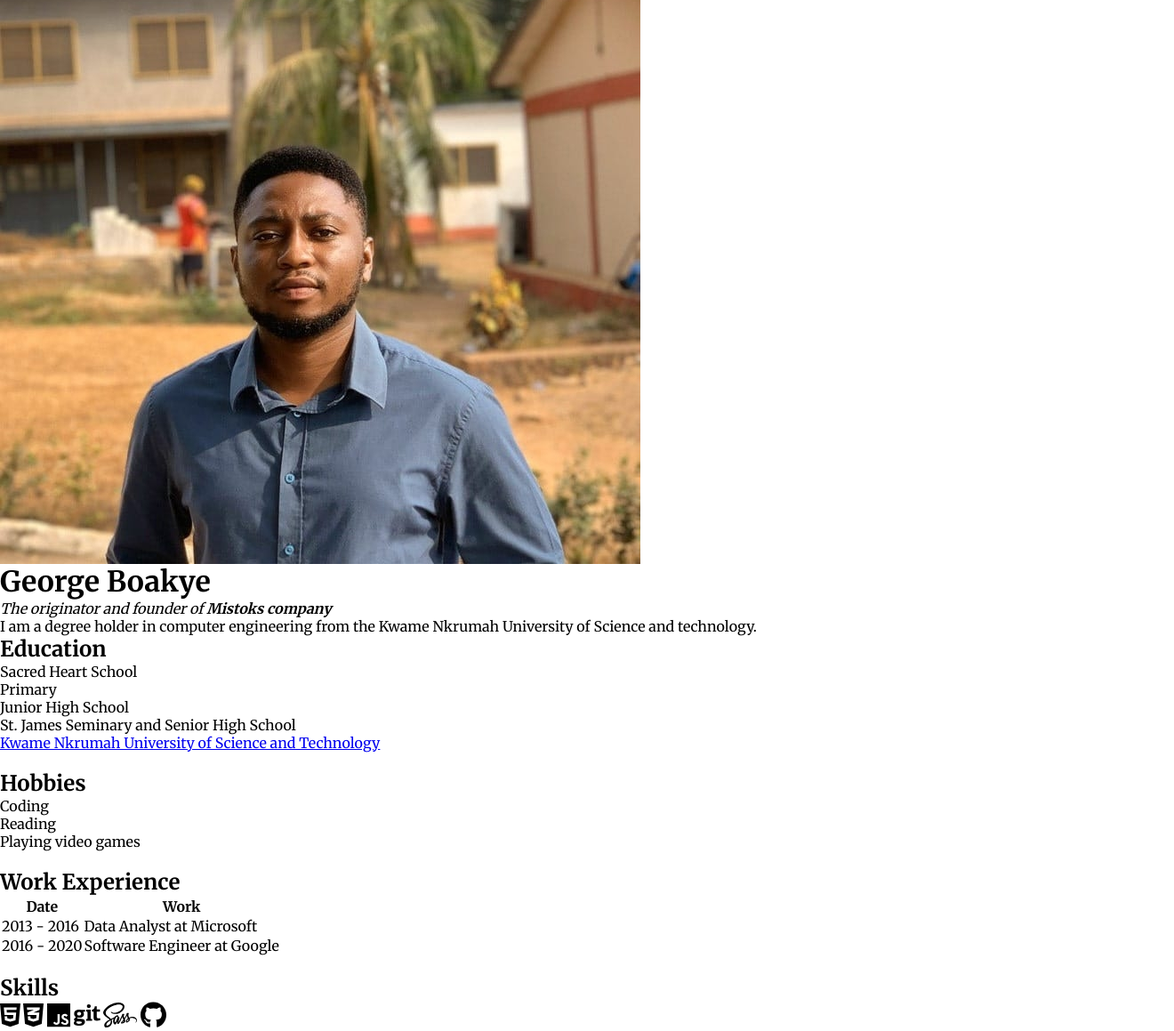
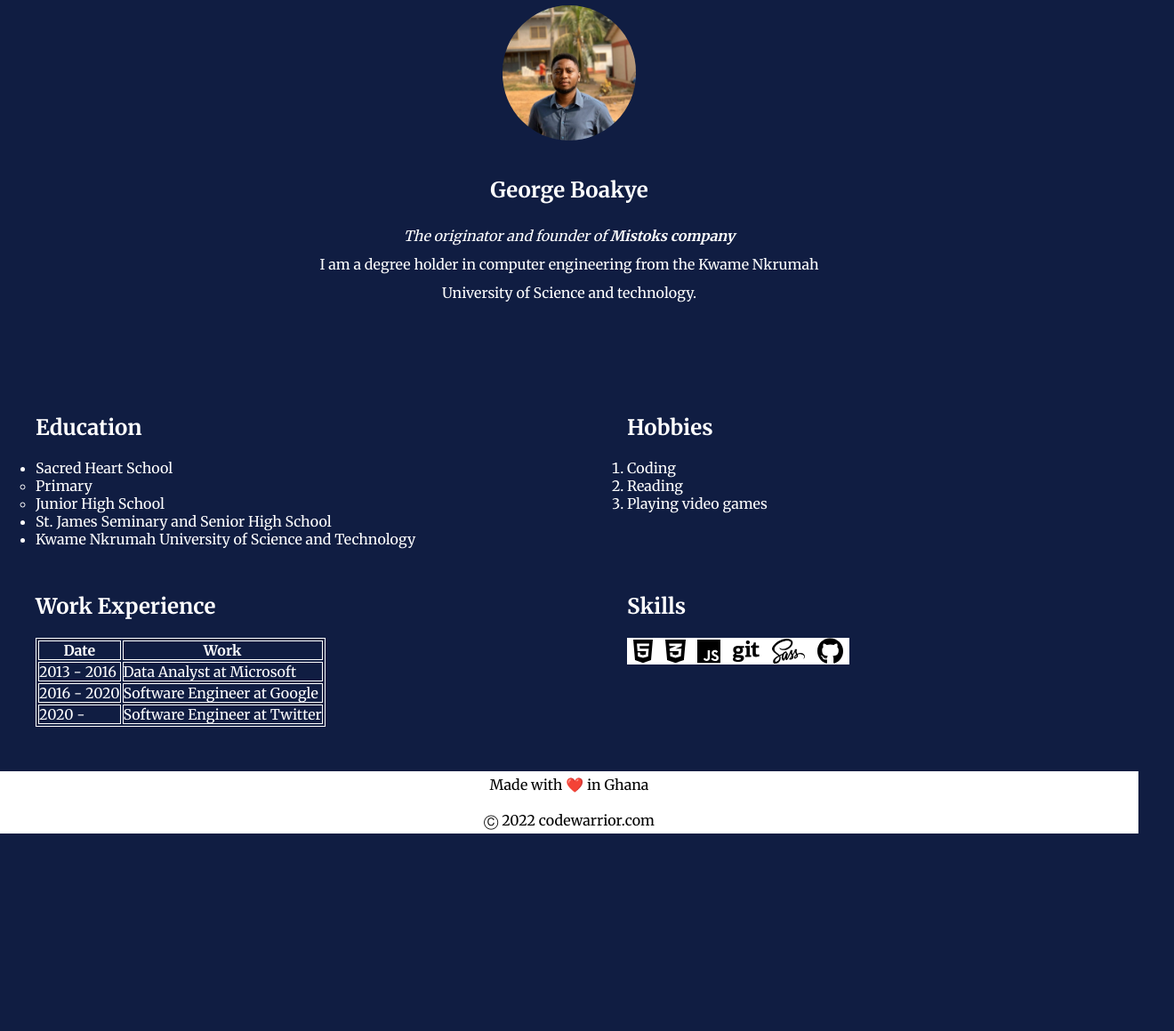
Before and after one commit to George-Boakye/html-portfolio-website, a plain HTML site: page index.html in a window 1280 px wide. Shown: the part 94-1253 px from the top of the page at 89% size, 1320 px wide, since content can reach past the window. After the commit the page ends 1031 px from the top, so only its background shows below. Drawn offline with Linux system fonts and the light colour scheme.

Commit message:
style home page

```diff
--- a/home.css
+++ b/home.css
@@ -7,6 +7,8 @@
 }
 body {
     font-family: 'Merriweather', serif;
+    background-color: #101D42;
+    color: white;
 }
 
 header {
@@ -55,7 +57,70 @@ nav {
 }
 
 header img {
+    height: 60px;
+    width: 60px;
+    border-radius: 40px;
+}
+main{
+    padding-top: 100px;
+}
+.intro{
+    width: 600px;
+    margin: 0 auto;
+    display: flex;
+    justify-content: center;
+    flex-direction: column;
+    text-align: center;
+}
+.info{
+    line-height: 2;
+}
+.profile-pic{
+    width: 100%;
+}
+figure img{
+    width: 25%;
+    border-radius: 200px;
+    margin: 0 auto;
+
+}
+
+section.main{
+    margin-top: 100px;
+    width: 100%;
+    margin-left: 40px;
+    display: grid;
+    grid-template-columns: repeat(2, 1fr);
+    grid-template-rows: repeat(2,1fr);
+    gap: 50px;
+}
+.education a{
+    color: #fff;
+    text-decoration: none;
+}
+.education a:hover{
+    color: aliceblue;
+    cursor: pointer;
+}
+table,thead,tr,td,th,tbody{
+    border: 1px solid #fff;
+}
+
+.skills-container{
+    background-color: #fff;
+    width: 250px;
+    display: flex;
+    justify-content: space-around;
+}
+
+footer{
+    margin-top: 50px;
     height: 70px;
-    width: 70px;
-    border-radius: 50px;
+    width: 100%;
+    background-color: #fff;
+    color: #000;
+    display: flex;
+    flex-direction: column;
+    justify-content: center;
+    align-items:center ;
 }
--- a/index.html
+++ b/index.html
@@ -3,9 +3,10 @@
     <meta charset="UTF-8" />
     <meta http-equiv="X-UA-Compatible" content="IE=edge" />
     <meta name="viewport" content="width=device-width, initial-scale=1.0" />
-    <link rel="stylesheet" href="home.css">
+    <link rel="stylesheet" href="home.css" />
     <title>Portfolio</title>
   </head>
+  <body>
     <header>
       <div class="logo">
         <span>gb</span>
@@ -15,22 +16,33 @@
         <span><a href="contact.html">Contact</a></span>
       </nav>
     </header>
-  <body>
     <main>
-      <img
-      src="./images/george.jpg"
-      alt="George's picture"/>
+      <section class="intro">
+        <figure class="profile-pic">
+          <img src="./images/george.jpg" alt="George's picture" />
+        </figure>
+        <br />
+        <br />
         <h1>George Boakye</h1>
+        <br />
+        <div class="info">
           <p>
-      <em>The originator and founder of <strong>Mistoks company</strong></em>
+            <em
+              >The originator and founder of
+              <strong>Mistoks company</strong></em
+            >
           </p>
           <p>
             I am a degree holder in computer engineering from the Kwame Nkrumah
             University of Science and technology.
           </p>
-
-
+        </div>
+      </section>
+      <br />
+      <section class="main">
+        <section class="education">
           <h2>Education</h2>
+          <br />
           <ul>
             <li>
               Sacred Heart School
@@ -46,15 +58,20 @@
               >
             </li>
           </ul>
+        </section>
+        <section class="hobbies">
+          <h2>Hobbies</h2>
           <br />
-    <h2>Hobbies</h2>
           <ol>
             <li>Coding</li>
             <li>Reading</li>
             <li>Playing video games</li>
           </ol>
+        </section>
+
+        <section class="experience">
+          <h2>Work Experience</h2>
           <br />
-    <h2>Work Experience</h2>
           <table>
             <thead>
               <tr>
@@ -71,28 +88,64 @@
                 <td>2016 - 2020</td>
                 <td>Software Engineer at Google</td>
               </tr>
+              <tr>
+                <td>2020 -</td>
+                <td>Software Engineer at Twitter</td>
+              </tr>
             </tbody>
           </table>
+        </section>
+
+        <section class="skills">
+          <h2>Skills</h2>
           <br />
-    <h2>Skills</h2>
-    <div class="skillsContainer">
-      <img src="./images/html5-brands.svg" height="30" alt="html svg brand" />
+          <div class="skills-container">
+            <div>
+              <img
+                src="./images/html5-brands.svg"
+                height="30"
+                alt="html svg brand"
+              />
+            </div>
+            <div>
               <img
                 src="./images/css3-alt-brands.svg"
                 height="30"
                 alt="css3 svg brand"
               />
+            </div>
+            <div>
               <img
                 src="./images/js-brands.svg"
                 height="30"
                 alt="javascript svg brand"
               />
+            </div>
+            <div>
               <img src="./images/git-brands.svg " height="30" alt="git brand" />
-      <img src="./images/sass-brands.svg" height="30" alt="sass brand" />
-      <img src="./images/github-brands.svg" height="30" alt="github brand" />
             </div>
-    <br />
+            <div>
+              <img
+                src="./images/sass-brands.svg"
+                height="30"
+                alt="sass brand"
+              />
+            </div>
+            <div>
+              <img
+                src="./images/github-brands.svg"
+                height="30"
+                alt="github brand"
+              />
+            </div>
+          </div>
+        </section>
+      </section>
     </main>
-
+    <footer>
+      <span> Made with ❤️ in Ghana </span>
+      <br>
+      <p>&#x24B8; 2022 codewarrior.com</p>
+    </footer>
   </body>
 </html>
```
Lines whose indentation alone changed are shown as unchanged.
